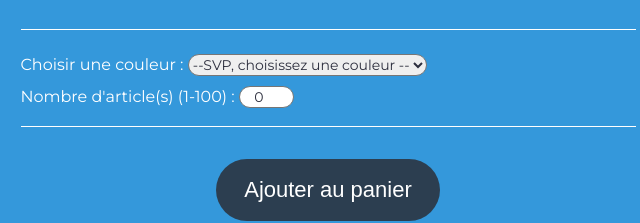
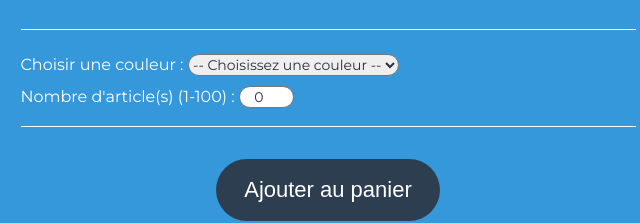
Before and after one commit to Matpetitj/P5--Kanap, a plain HTML site: page front/html/product.html in a window 1280 px wide. Shown: the part 980-1203 px from the top of the page, 312-952 px from the left. Drawn offline with Linux system fonts and the light colour scheme; no server answers.

Commit message:
Retouches

```diff
--- a/front/html/product.html
+++ b/front/html/product.html
@@ -65,7 +65,7 @@
                 <div class="item__content__settings__color">
                   <label for="color-select">Choisir une couleur :</label>
                   <select name="color-select" id="colors">
-                      <option value="">--SVP, choisissez une couleur --</option>
+                      <option value="">-- Choisissez une couleur --</option>
 <!--                       <option value="vert">vert</option>
                       <option value="blanc">blanc</option> -->
                   </select>
--- a/front/js/product.js
+++ b/front/js/product.js
@@ -92,10 +92,11 @@ let productChoice = document.getElementById("addToCart");
       productChoice.addEventListener("click", () => {
     let colorChoice = document.getElementById("colors");
     let quantityChoice = document.getElementById("quantity");
+    console.log(colorChoice);
+    console.log(quantityChoice);
     if (
     //valeurs dynamiques (non définies au départ, il faut cliquer et changer la valeur pour accéder à la logique)
-      quantityChoice.value < 1 || quantityChoice.value > 100 || quantityChoice.value === undefined &&
-      colorChoice.value === "" || colorChoice.value === undefined
+      (quantityChoice.value < 1 || quantityChoice.value > 100 || quantityChoice.value === undefined && colorChoice.value === "" || colorChoice.value === undefined)
     ) {
       alert("Pour valider votre choix, veuillez renseigner une couleur et/ou une quantité valide");
     } else {
```
